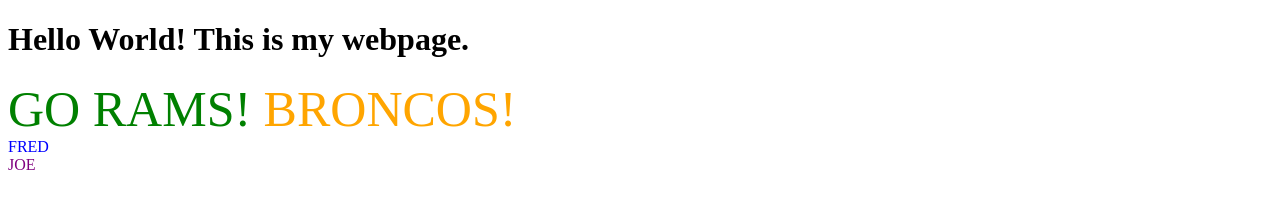
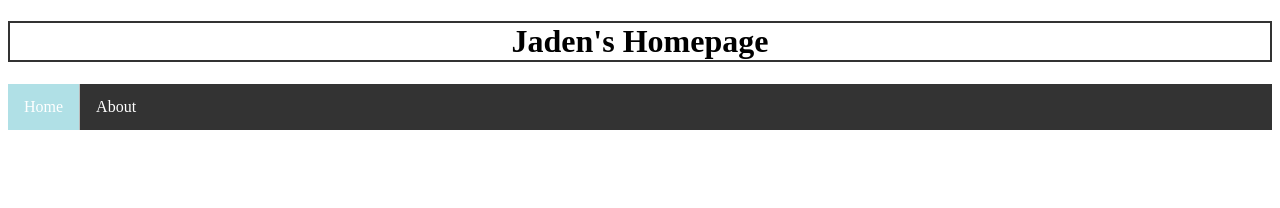
Before and after one commit to JadenShelton/JadenSheltonAutomation, a plain HTML site: page home.html in a window 1280 px wide. Drawn offline with Linux system fonts and the light colour scheme.

Commit message:
neng lesson complete

```diff
--- a/home.html
+++ b/home.html
@@ -3,19 +3,16 @@
 <head>
     <meta charset="UTF-8">
     <meta name="viewport" content="width=device-width, initial-scale=1.0">
-    <title>Jaden Shelton</title>
+    <title>Jaden's Homepage</title>
     <link rel="stylesheet" href="./homeStyle.css">
 </head>
 <body>
-    <h1>
-        Hello World! This is my webpage.
-    </h1>
-    <blah style="color:green; font-size: 50px;"> GO RAMS! </blah>
-    <Nick> BRONCOS! </Nick>
-    <div id="fred">FRED</div>
-    <div class="names">JOE</div>
+    <h1 id="pageTitle"> Jaden's Homepage </h1>
+    <ul>
+        <li><a class="active" href="./home.html">Home</a></li>
+        <li><a href="./about.html">About</a></li>
+    </ul>
 
-
-
+   <script src="./homeScript.js"></script>
 </body>
 </html>
--- a/homeScript.js
+++ b/homeScript.js
@@ -0,0 +1,5 @@
+let pageTitle=document.getElementById("pageTitle")
+
+function changeColor() {
+    pageTitle.style.color="red"
+}
--- a/homeStyle.css
+++ b/homeStyle.css
@@ -1,12 +1,40 @@
-Nick {
-    color: orange;
-    font-size: 50px;
+#pageTitle{
+    text-align: center;
+    border: solid 2px #333;
 }
 
-#fred {
-    color: blue;
+body {
+    background-color: white;
 }
 
-.names {
-    color: purple;
+ul {
+  list-style-type: none;
+  margin: 0;
+  padding: 0;
+  overflow: hidden;
+  background-color: #333;
 }
+
+li {
+  float: left;
+  border-right: 1px solid #bbb;
+}
+
+li a {
+    display: block;
+    padding: 14px 16px;
+    color: white;
+    text-decoration: none;
+}
+
+li a:hover:not(.active) {
+    background-color: #111;
+}
+
+li:last-child {
+  border-right: none;
+}
+
+.active {
+    background-color: powderblue;
+}
```
Also changed, not shown: about.html (added, +19 -0 lines).
